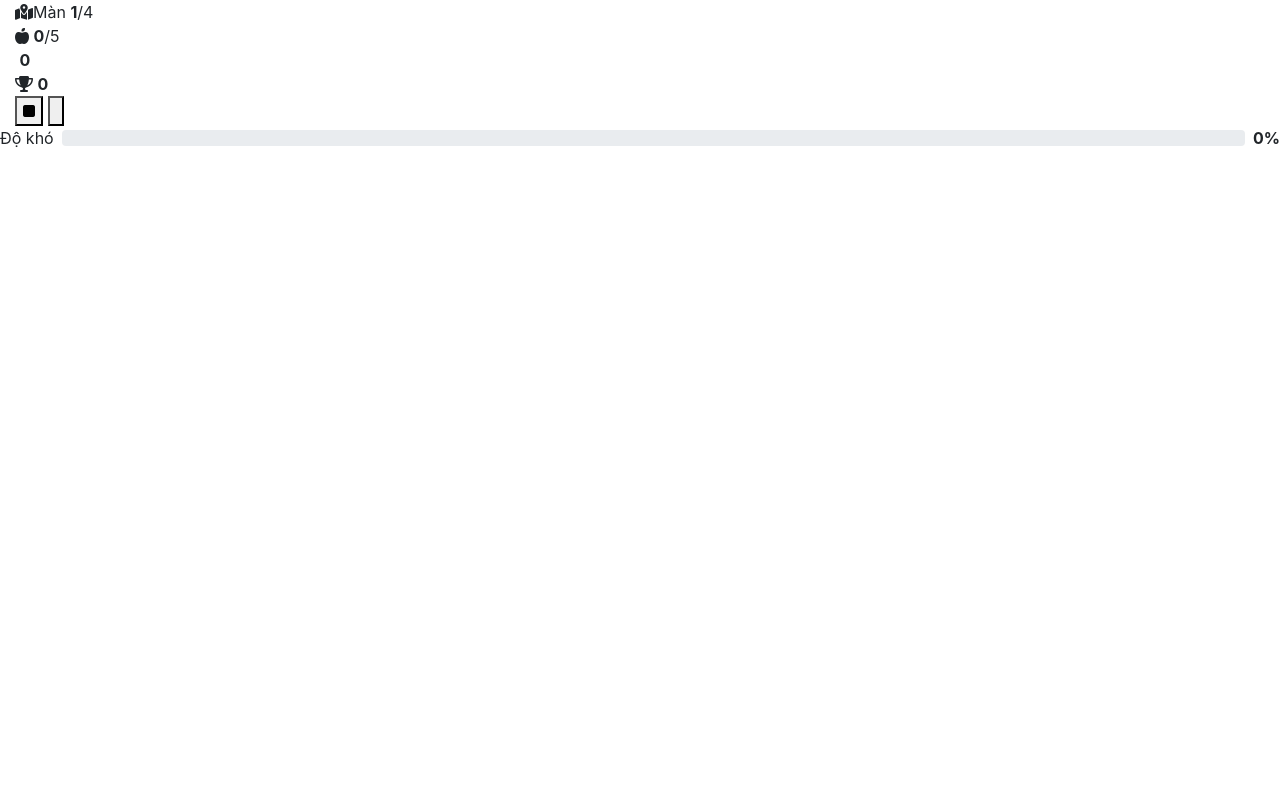
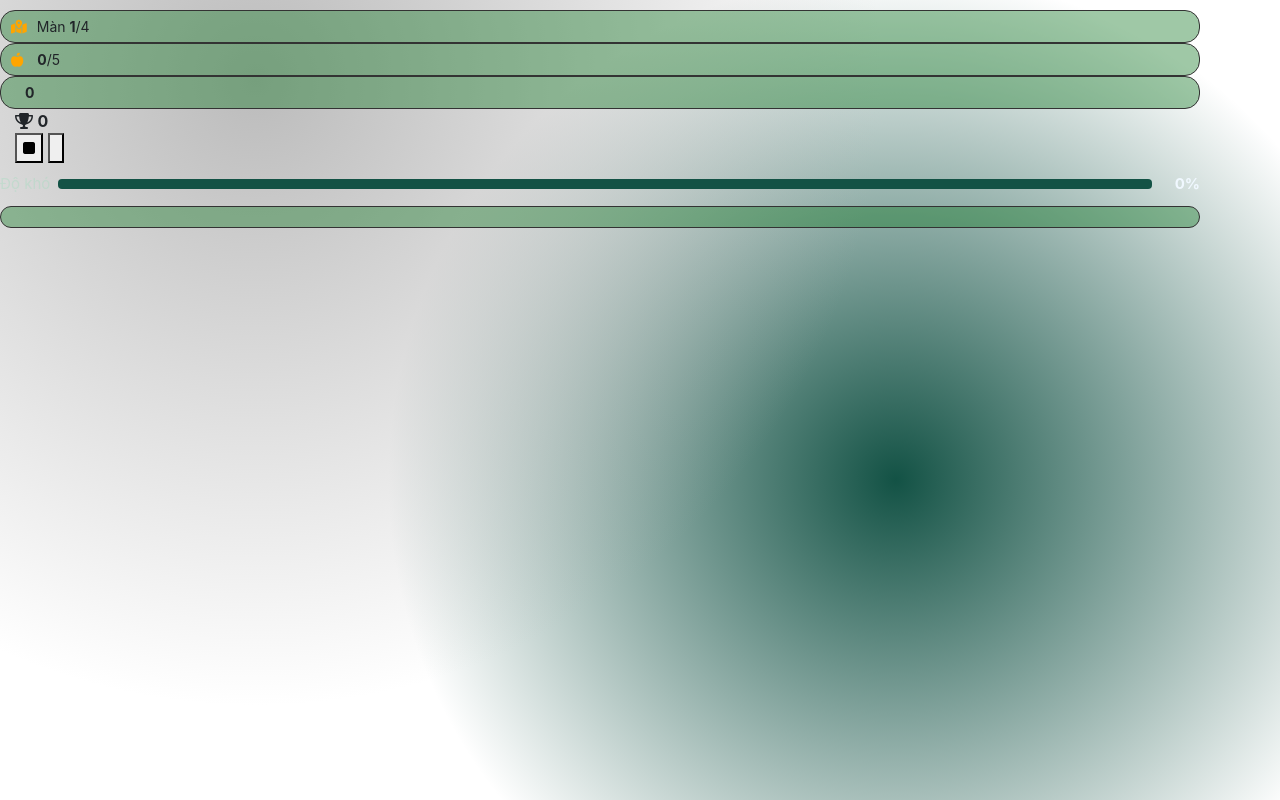
Before and after one commit to NguyenHuuHuy12/LTFE-GameRanSanMoi, a website: page src/index.html in a window 1280 px wide. Drawn offline with nearby package versions, Linux system fonts and the light colour scheme.

Commit message:
thanh thong tin game

```diff
--- a/src/css/style.css
+++ b/src/css/style.css
@@ -0,0 +1,67 @@
+body{
+    min-height: 100vh;
+    background: #aaaa;
+    background-image: radial-gradient(circle at 20% 10%, #bbbbbb,transparent 50%), radial-gradient(circle at 70% 60%, #135245,transparent 50%);
+    color: white;
+    font-family: Baskerville, serif;
+}
+.container-khung{
+    max-width: 1200px;
+    padding-top: 10px;
+    padding-bottom: 10px;
+}
+.container-thanhthongtin{
+    align-items:center ;
+}
+.container-thanhthongtin .o-tt{
+    background: #1726;
+    border: 1px solid #333;
+    border-radius: 15px;
+    padding: 5px 10px;
+    margin-right: 10px;
+    font-size: 14px;
+    white-space: nowrap;
+}
+.container-thanhthongtin .o-tt i{
+    color: orange;
+    margin-right: 10px;
+}
+.container-thanhthongtin #nut-dung #nut-qua-man{
+    width: 44px;
+    height: 40px;
+    padding: 0;
+    border-radius: 15px;
+}
+.do-kho{
+    margin: 10px 0;
+    font-size: 15px;
+    color: #9db5;
+}
+.do-kho .progress{
+    height: 10px;
+    background: #135245;
+}
+.do-kho .progress-bar{
+    transition: width 0.8s;
+}
+.do-kho b{
+    color: aliceblue;
+    min-width: 40px;
+    text-align: right;
+}
+.khung-ban{
+    display: flex;
+    justify-content: center;
+    align-items: center;
+    padding: 10px;
+    background: #1726;
+    border:1px solid #333333 ;
+    border-radius: 15px;
+}
+.ban{
+    display: grid;
+    border-radius: 10px;
+    overflow: hidden;
+    touch-action: none;
+}
+.ban .o.chan
--- a/src/index.html
+++ b/src/index.html
@@ -14,16 +14,16 @@
 <body>
 <div class="container-khung">
     <div class="container-thanhthongtin">
-        <div class="col"><i class="fa-solid fa-map-location-dot"></i>Màn <b id="soman">1</b>/<span id="tongman">4</span></div>
-        <div class="col"><i class="fa-solid fa-apple-whole"></i> <b id="somoi">0</b>/<span id="tongsomoi">5</span></div>
-        <div class="col"><i class="fa-solid fa-start"></i> <b id="diem">0</b></div>
+        <div class="col o-tt"><i class="fa-solid fa-map-location-dot"></i>Màn <b id="soman">1</b>/<span id="tongman">4</span></div>
+        <div class="col o-tt"><i class="fa-solid fa-apple-whole"></i> <b id="somoi">0</b>/<span id="tongsomoi">5</span></div>
+        <div class="col o-tt"><i class="fa-solid fa-start"></i> <b id="diem">0</b></div>
         <div class="col ky-luc"><i class="fa-solid fa-trophy"></i> <b id="kyluc">0</b></div>
         <div class="col button">
             <button id="nut-dung" type="button" class="btn-pause"><i class="fa-solid fa-stop"></i></button>
             <button id="nut-qua-man" type="button" class="btn-next"><i class="fa-solid fa-next"></i></button>
         </div>
     </div>
-</div>
+
 
 <div class="d-flex align-items-center do-kho">
     <span class="mr-2">Độ khó</span>
@@ -33,5 +33,20 @@
     <b id="so-do-kho" class="ml-2">0%</b>
 </div>
 
+<div id="khung-ban" class="khung-ban">
+    <div id="ban" class="ban"></div>
+</div>
+
+<div class="phim-di-chuyen d-md-none">
+    <button type="button" class="btn" data-h="len"><i class="fa-solid fs-chevron-up"></i></button>
+    <button type="button" class="btn" data-h="xuong"><i class="fa-solid fs-chevron-down"></i></button>
+    <button type="button" class="btn" data-h="trai"><i class="fa-solid fs-chevron-left"></i></button>
+    <button type="button" class="btn" data-h="phai"><i class="fa-solid fs-chevron-right"></i></button>
+</div>
+</div>
+
+<script src="https://cdnjs.cloudflare.com/ajax/libs/jquery/3.7.1/jquery.min.js"></script>
+<script src="https://cdnjs.cloudflare.com/ajax/libs/twitter-bootstrap/4.6.2/js/bootstrap.bundle.min.js"></script>
+<script src="js/script.js"></script>
 </body>
 </html>
```
